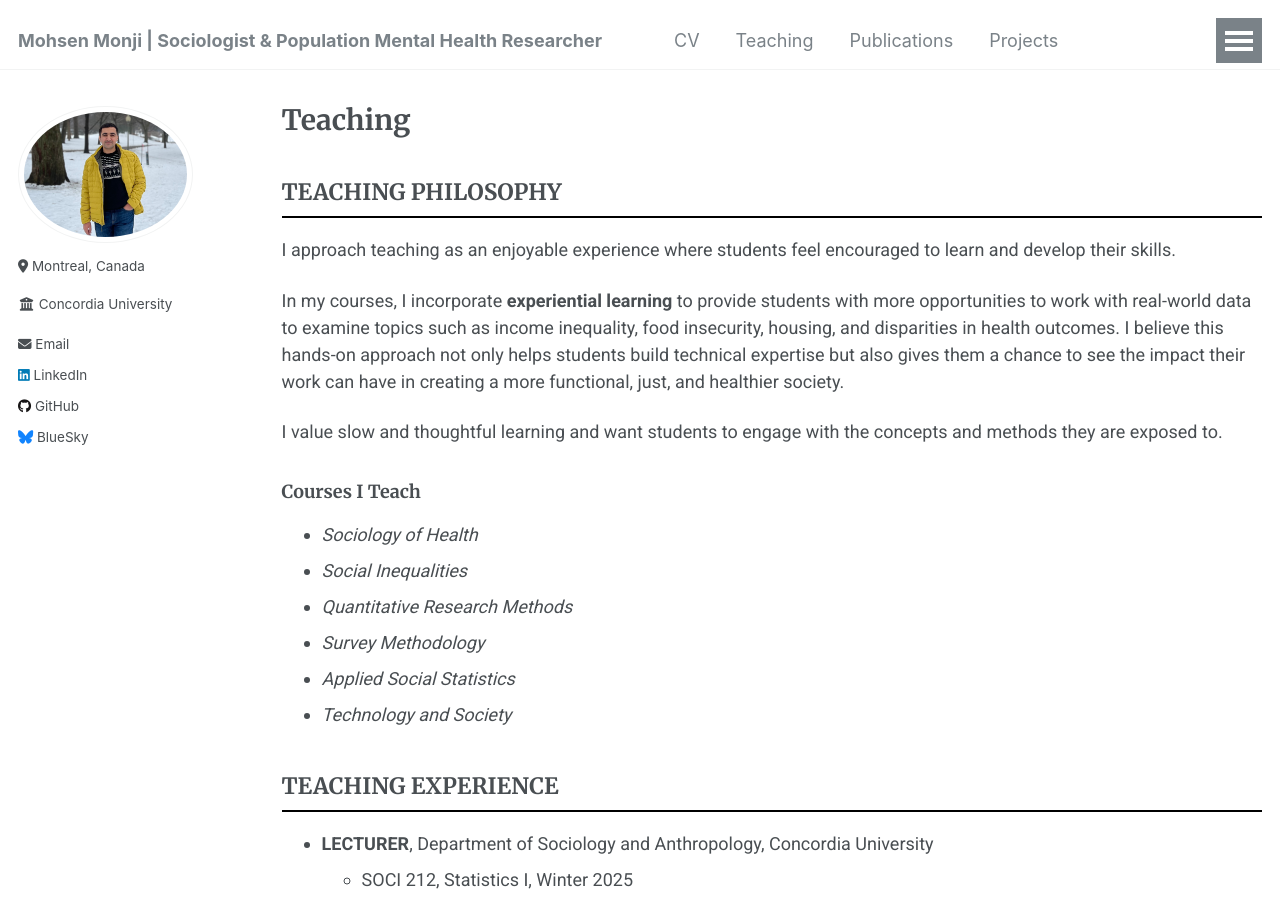
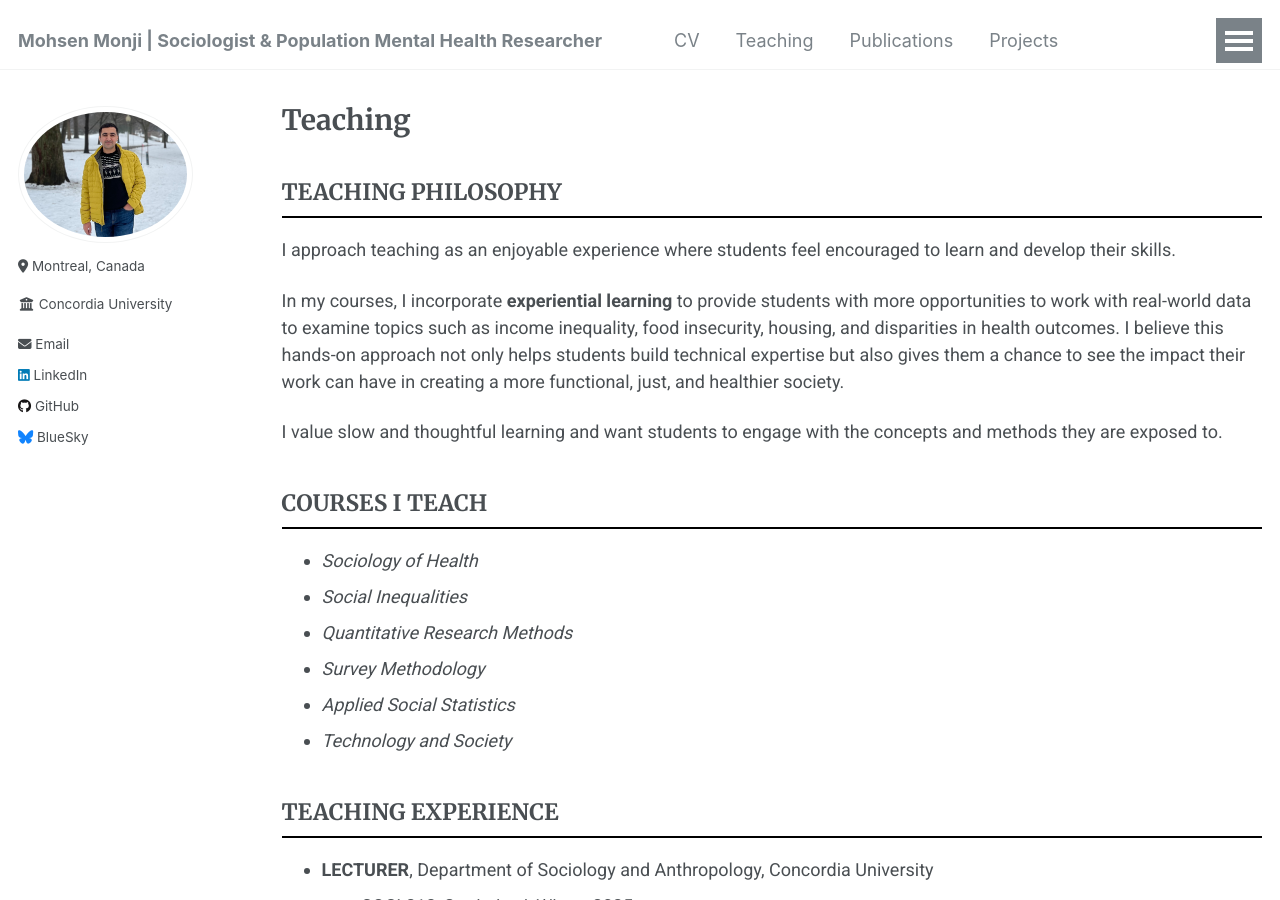
Before and after one commit to Mohsnmonji/mohsnmonji.github.io, a Jekyll site: the page built from _pages/teaching.md, in a window 1280 px wide and 900 px high. Built offline with Jekyll 4.4.1, drawn with Linux system fonts in a browser that asks for light colours.

```diff
--- a/_pages/teaching.md
+++ b/_pages/teaching.md
@@ -20,7 +20,7 @@ In my courses, I incorporate **experiential learning** to provide students with
 
 I value slow and thoughtful learning and want students to engage with the concepts and methods they are exposed to.
 
-### Courses I Teach
+## COURSES I TEACH
 
 * *Sociology of Health*
 * *Social Inequalities*
```
